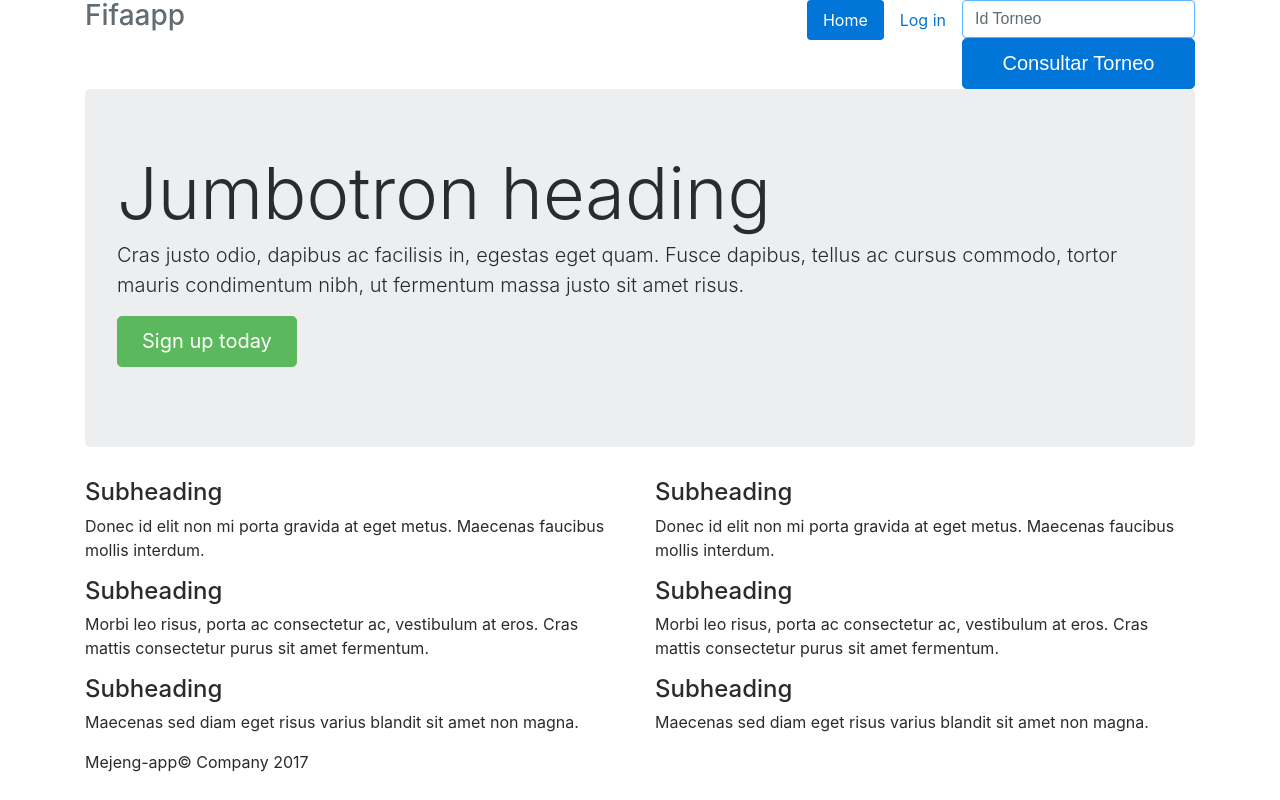
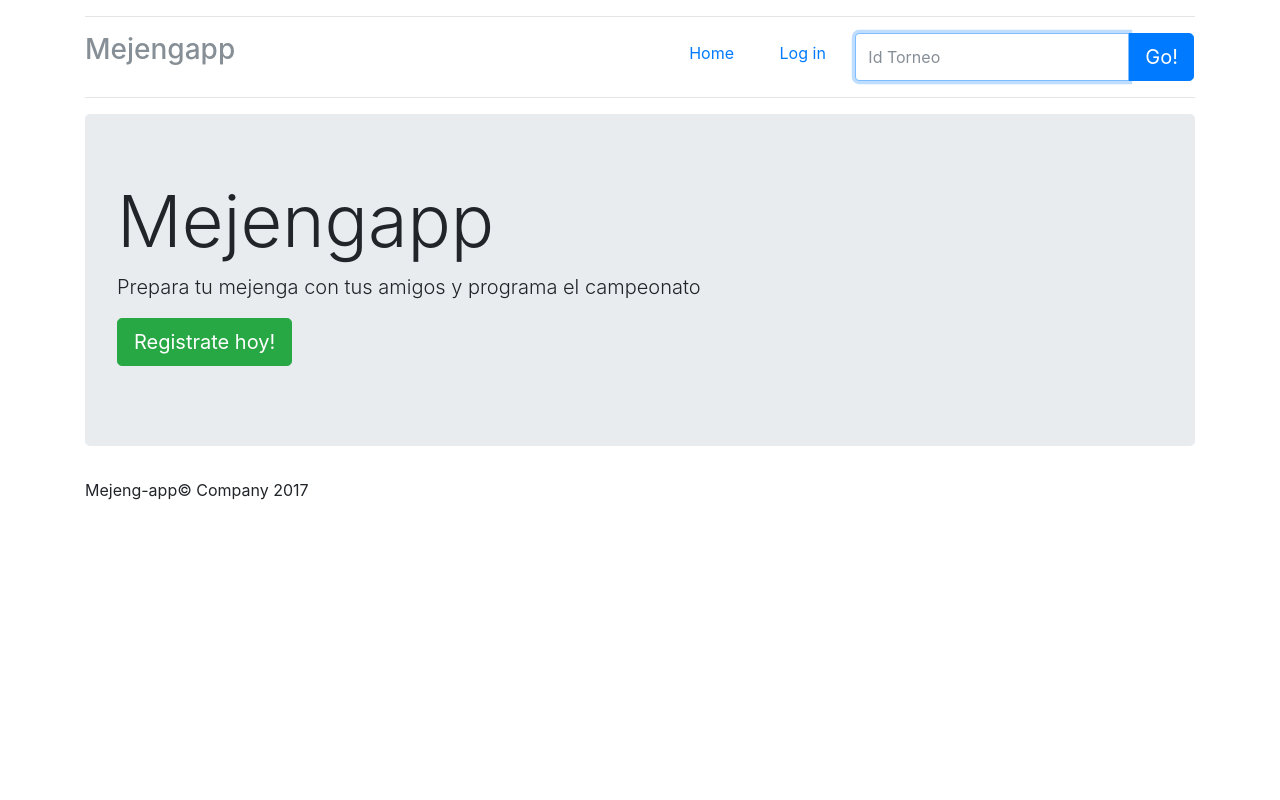
Before and after one commit to josephcampos91/Mejengapp, a PHP site: page /mejengapp/ in a window 1280 px wide. Run offline with PHP 8.4, Linux system fonts and the light colour scheme; some libraries are stand-ins or nearby versions.

Commit message:
Se ajustan para levantar en local

```diff
--- a/BD/tester.php
+++ b/BD/tester.php
@@ -12,9 +12,9 @@
 		$webserver = $_SERVER['SERVER_ADDR'];
 		$servername = "50.62.176.220";
 		$port = "3306";
-		$username = "mejengapp_user";
-		$password = "12345678";
-		$bd = "bd_mejengapp";
+		$username = "bandeco4_user";
+		$password = "12345";
+		$bd = "bandeco4_db_security";
 
 		echo "Servidor WEB: ".$webserver;
 		echo html_entity_decode("<br/>");
--- a/class/cls_login.php
+++ b/class/cls_login.php
@@ -38,18 +38,20 @@ class cls_login
 		$string ="select * from user_login where user_id ='".$user_id_1."' and user_pass = '".$pass1."' and user_status = 1;";
 		$num = 0;
 		$result = $obj_cnx->data($string);
-    if ($result == 0) {
+		if ($result->num_rows == 0) {
 			$resul ="<h1>Invalido</h1>";
 		}else{
 			$resul ="<h1>Logueado</h1>";
 			if ($result->num_rows > 0) {
 				while($row = $result->fetch_assoc()) {
-          session_start();
+					//session_start();
 					$_SESSION["login"] = null;
 					$_SESSION["login"]["id"]=$row["id"];
 					$_SESSION["login"]["user_id"]=$row["user_id"];
 					$_SESSION["login"]["user_pass"]=$row["user_pass"];
 					$_SESSION["login"]["user_roll"]=$row["user_roll"];
+
+					//print_r($_SESSION["login"]);
 
 					$_SESSION['timeout'] = time();
 					$_SESSION['timein'] = $_SESSION['timeout'] + 600; //session time is 1 minute 60
--- a/form/footer.php
+++ b/form/footer.php
@@ -1,6 +1,19 @@
 		<footer class="footer">
         	<p> Mejeng-app&copy; Company 2017</p>
       	</footer>
+
+
 		</div>
+		<script src="https://code.jquery.com/jquery-3.2.1.slim.min.js" integrity="sha384-KJ3o2DKtIkvYIK3UENzmM7KCkRr/rE9/Qpg6aAZGJwFDMVNA/GpGFF93hXpG5KkN" crossorigin="anonymous"></script>
+		<script src="https://cdnjs.cloudflare.com/ajax/libs/popper.js/1.12.3/umd/popper.min.js" integrity="sha384-vFJXuSJphROIrBnz7yo7oB41mKfc8JzQZiCq4NCceLEaO4IHwicKwpJf9c9IpFgh" crossorigin="anonymous"></script>
+		<script src="https://maxcdn.bootstrapcdn.com/bootstrap/4.0.0-beta.2/js/bootstrap.min.js" integrity="sha384-alpBpkh1PFOepccYVYDB4do5UnbKysX5WZXm3XxPqe5iKTfUKjNkCk9SaVuEZflJ" crossorigin="anonymous"></script>
+
+
+		<!-- jQuery (necessary for Bootstrap's JavaScript plugins) -->
+		<!--<script src="https://ajax.googleapis.com/ajax/libs/jquery/1.12.4/jquery.min.js"></script>-->
+
+		<!-- Latest compiled and minified JavaScript -->
+		<!--<script src="https://maxcdn.bootstrapcdn.com/bootstrap/3.3.7/js/bootstrap.min.js" integrity="sha384-Tc5IQib027qvyjSMfHjOMaLkfuWVxZxUPnCJA7l2mCWNIpG9mGCD8wGNIcPD7Txa" crossorigin="anonymous"></script>-->
+
 	</body>
 </html>
--- a/form/header.php
+++ b/form/header.php
@@ -3,7 +3,29 @@
 <head>
   <title></title>
   <meta name="viewport" content="width=device-width, initial-scale=1, maximum-scale=1" />
-  <link rel="stylesheet" type="text/css" href="/security/bootstrap/css/bootstrap.css">
+	<!--
+		<link rel="stylesheet" type="text/css" href="./bootstrap/css/bootstrap.min.css">
+		<link rel="stylesheet" type="text/css" href="./bootstrap/css/bootstrap-grid.min.css">
+		<link rel="stylesheet" type="text/css" href="./bootstrap/css/bootstrap.reboot.min.css">
+		<script type="text/javascript" src="./bootstrap/js/bootstrap.min.js" ></script>
+	-->
+
+	<!--
+		<link rel="stylesheet" href="http://maxcdn.bootstrapcdn.com/bootstrap/3.3.6/css/bootstrap.min.css">
+		<link rel="stylesheet" href="http://maxcdn.bootstrapcdn.com/bootstrap/3.3.5/css/bootstrap-theme.min.css">
+	-->
+
+    <!-- Latest compiled and minified CSS -->
+    <!--<link rel="stylesheet" href="https://maxcdn.bootstrapcdn.com/bootstrap/3.3.7/css/bootstrap.min.css" integrity="sha384-BVYiiSIFeK1dGmJRAkycuHAHRg32OmUcww7on3RYdg4Va+PmSTsz/K68vbdEjh4u" crossorigin="anonymous">-->
+
+    <!-- Optional theme -->
+    <!--<link rel="stylesheet" href="https://maxcdn.bootstrapcdn.com/bootstrap/3.3.7/css/bootstrap-theme.min.css" integrity="sha384-rHyoN1iRsVXV4nD0JutlnGaslCJuC7uwjduW9SVrLvRYooPp2bWYgmgJQIXwl/Sp" crossorigin="anonymous">-->
+
+    <link rel="stylesheet" href="https://maxcdn.bootstrapcdn.com/bootstrap/4.0.0-beta.2/css/bootstrap.min.css" integrity="sha384-PsH8R72JQ3SOdhVi3uxftmaW6Vc51MKb0q5P2rRUpPvrszuE4W1povHYgTpBfshb" crossorigin="anonymous">
+
+
 </head>
 <body>
 	<div class="container">
+        <?php session_start();  ?>
+        <?php $_SESSION['base_address'] = "http://localhost:8081/mejengapp/"; ?>
--- a/form/main_menu.php
+++ b/form/main_menu.php
@@ -1,21 +1,44 @@
-<div class="header clearfix">
+
+<hr />
+<div class="header">
+	<div class="row form-group">
+		<div class="col col-xs-12">
 			<nav>
 				<ul class="nav nav-pills float-right">
 					<li class="nav-item">
-        <a class="nav-link active" href="../form/welcome.php">Home <span class="sr-only">(current)</span></a>
+						<a class="nav-link" href="<?php print $_SESSION['base_address'] ?>">
+							Home
+						</a>
 					</li>
+					&nbsp;&nbsp;&nbsp;
 					<li class="nav-item">
-        <a class="nav-link" href="http://bandecosa.com/security/form/login_form.php">Log in</a>
+						<a class="nav-link" href="<?php print $_SESSION['base_address']."form/login_form.php" ?>">
+							Log in
+						</a>
 					</li>
+					&nbsp;&nbsp;&nbsp;
 					<li class="nav-item">
-        <form class="form-signin" action = "../security/class/cls_gestor.php" method = "post">
+						<form class="form-signin" action="<?php print $_SESSION['base_address']."class/cls_gestor.php" ?>" method="post">
+							<div class="input-group">
+
+
 								<input type="text" class="form-control" name="torneo_id" placeholder="Id Torneo" required="" autofocus="" />
-           <input type="text"  class="form-control" name="gestor" hidden value="33333" required>
-           <button class="btn btn-lg btn-primary btn-block" type="submit">Consultar Torneo</button>
+								<input type="text" class="form-control" name="gestor" hidden value="33333" required />
+								<span class="input-group-btn">
+									<button class="btn btn-lg btn-primary btn-block" type="submit">Go!</button>
+								</span>
+
+							</div>
 						</form>
 					</li>
 				</ul>
 			</nav>
-  <h3 class="text-muted"><span><?php echo "Fifaapp"; ?></span></h3>
-
+			<h3 class="text-muted">
+				<span>
+					<?php echo "Mejengapp"; ?>
+				</span>
+			</h3>
 		</div>
+	</div>
+</div>
+<hr />
--- a/index.php
+++ b/index.php
@@ -1,32 +1,13 @@
 <?php include("form/header.php");?>
 <?php include("form/main_menu.php");?>
-      <div class="jumbotron">
-        <h1 class="display-3">Jumbotron heading</h1>
-        <p class="lead">Cras justo odio, dapibus ac facilisis in, egestas eget quam. Fusce dapibus, tellus ac cursus commodo, tortor mauris condimentum nibh, ut fermentum massa justo sit amet risus.</p>
-        <p><a class="btn btn-lg btn-success" href="#" role="button">Sign up today</a></p>
-      </div>
 
-      <div class="row marketing">
-        <div class="col-lg-6">
-          <h4>Subheading</h4>
-          <p>Donec id elit non mi porta gravida at eget metus. Maecenas faucibus mollis interdum.</p>
 
-          <h4>Subheading</h4>
-          <p>Morbi leo risus, porta ac consectetur ac, vestibulum at eros. Cras mattis consectetur purus sit amet fermentum.</p>
+<div class="jumbotron">
+	<h1 class="display-3">Mejengapp</h1>
+	<p class="lead">Prepara tu mejenga con tus amigos y programa el campeonato</p>
+	<p>
+		<a class="btn btn-lg btn-success" href="form/login_form.php" role="button">Registrate hoy!</a>
+	</p>
+</div>
 
-          <h4>Subheading</h4>
-          <p>Maecenas sed diam eget risus varius blandit sit amet non magna.</p>
-        </div>
-
-        <div class="col-lg-6">
-          <h4>Subheading</h4>
-          <p>Donec id elit non mi porta gravida at eget metus. Maecenas faucibus mollis interdum.</p>
-
-          <h4>Subheading</h4>
-          <p>Morbi leo risus, porta ac consectetur ac, vestibulum at eros. Cras mattis consectetur purus sit amet fermentum.</p>
-
-          <h4>Subheading</h4>
-          <p>Maecenas sed diam eget risus varius blandit sit amet non magna.</p>
-        </div>
-      </div>
 <?php include("form/footer.php");?>
```
Also changed, not shown: class/cls_cnx.php (+18 -11 lines), class/cls_gestor.php (+13 -2 lines), form/admin_menu.php (+19 -6 lines), form/login_form.php (+26 -23 lines), form/user_form.php (+27 -22 lines), form/validate.php (+8 -6 lines), form/welcome.php (+7 -4 lines). Lines whose indentation alone changed are shown as unchanged.
